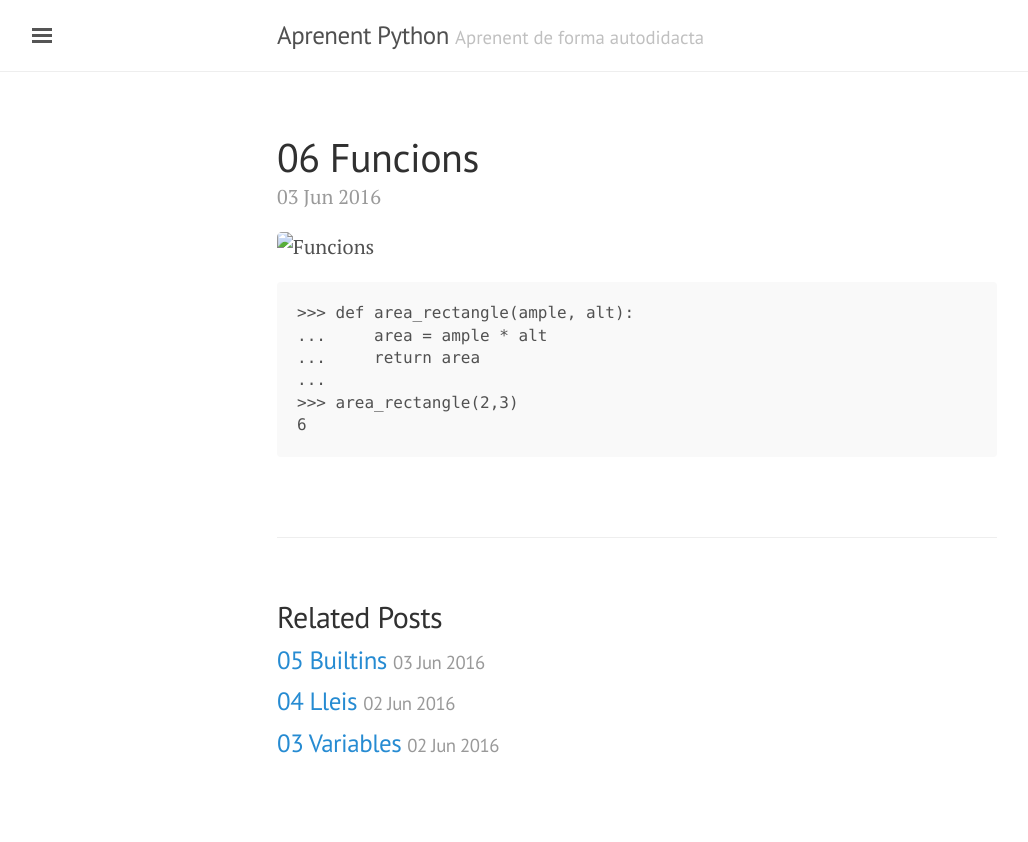
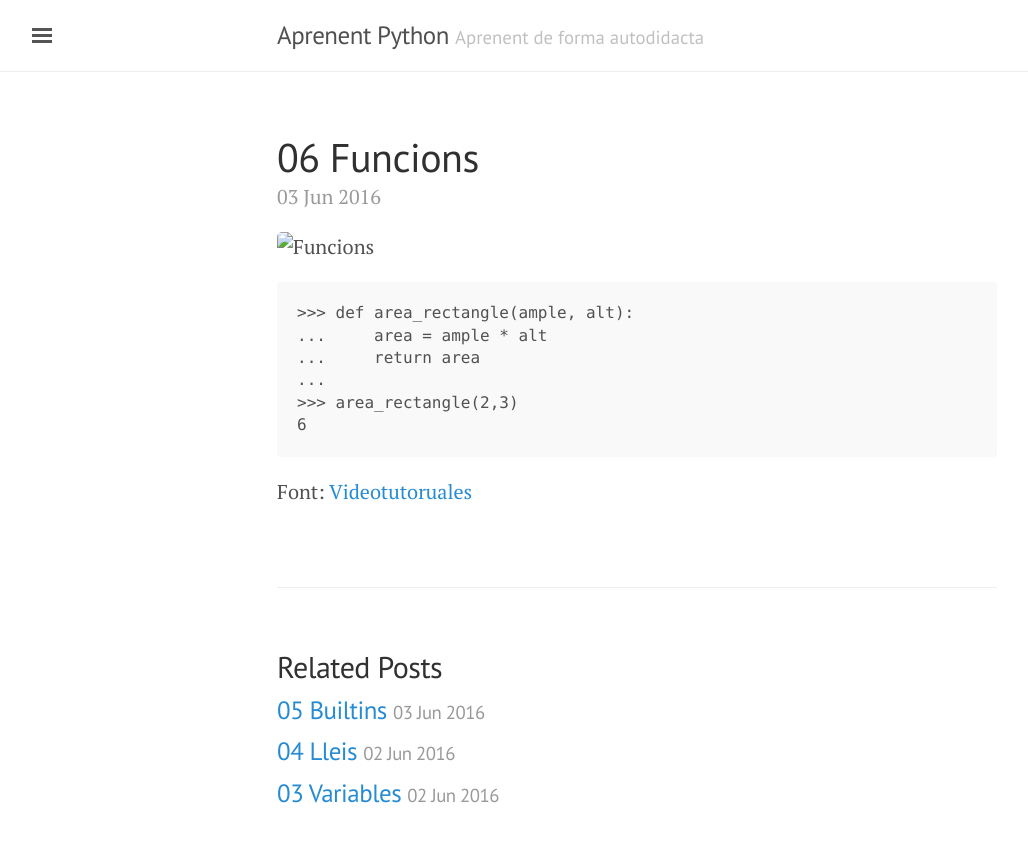
Before and after one commit to inclusa/python, a Jekyll site: the page built from _posts/2016-06-03-funcions.md, in a window 1280 px wide. Shown: the top 842 px of the page, without its empty margins (3-1031 px from the left). Built offline with Jekyll 4.4.1, drawn with Linux system fonts in a browser that asks for light colours.

Commit message:
Incorporació de la font

```diff
--- a/_posts/2016-06-03-funcions.md
+++ b/_posts/2016-06-03-funcions.md
@@ -12,3 +12,5 @@ date: 2016-06-03 01:00:00
 	...
 	>>> area_rectangle(2,3)
 	6
+
+Font: [Videotutoruales](https://www.youtube.com/watch?v=yG6JA0hv1es&list=PLEtcGQaT56chpYflEjBWRodHJNJN8EKpO&index=7)
```
